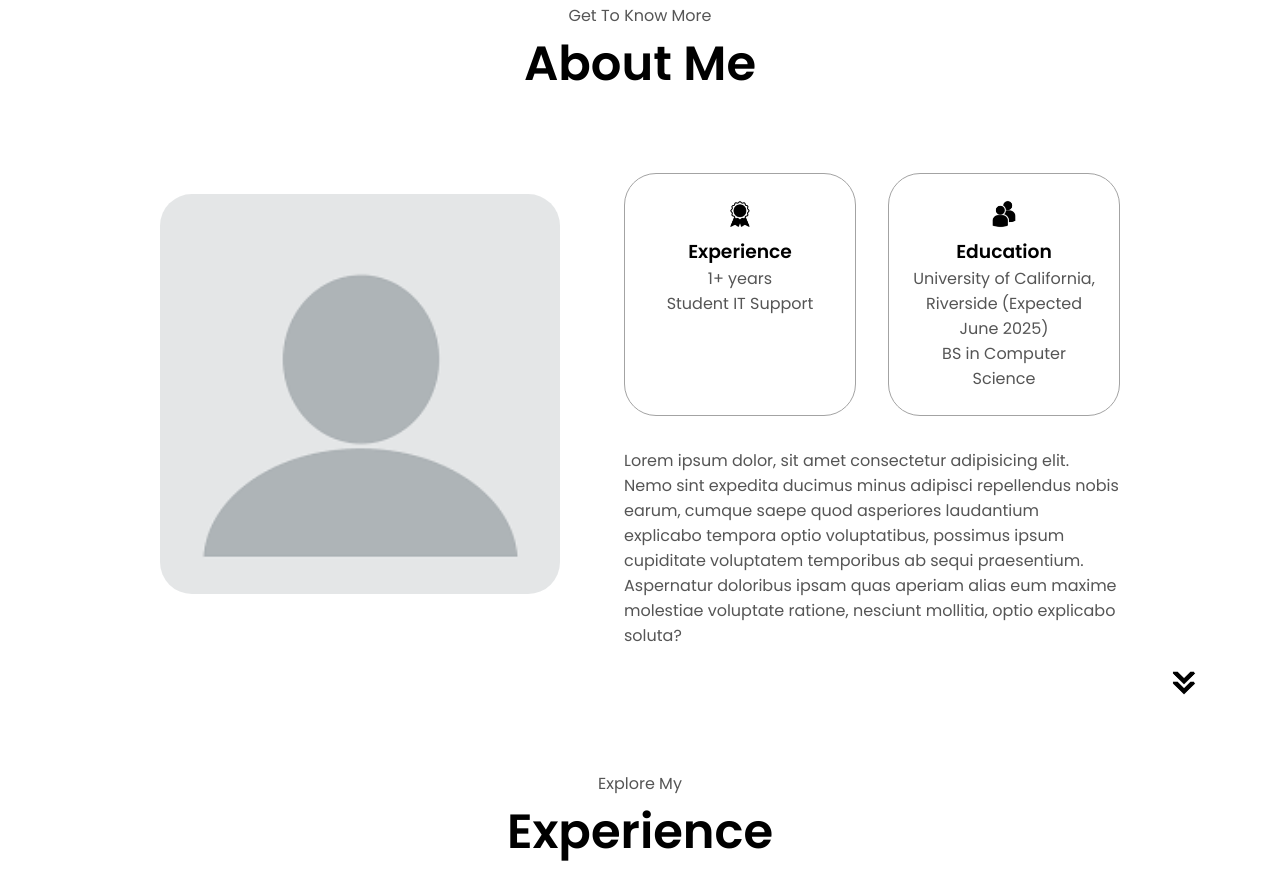
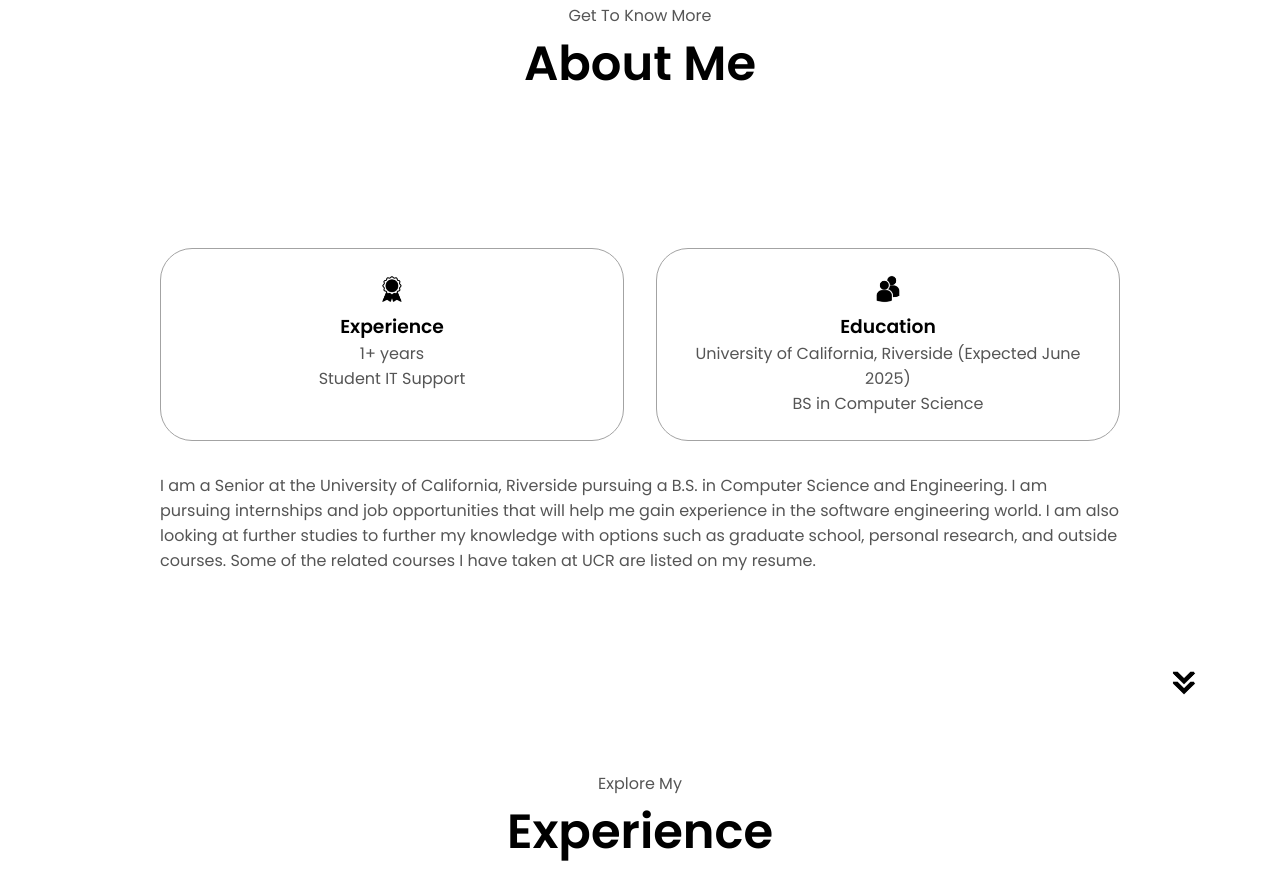
Before and after one commit to anj501/WebsiteProject, a plain HTML site: page index.html in a window 1280 px wide. Shown: the part 805-1678 px from the top of the page. Drawn offline with Linux system fonts and the light colour scheme.

Commit message:
Finished2

```diff
--- a/index.html
+++ b/index.html
@@ -37,9 +37,6 @@
     </div>
     </nav>
     <section id="profile">
-        <div class="section__pic-container">
-            <img src="./assets/download.png" alt="Justin An profile picture" />
-        </div>
         <div class="section__text">
             <p class="section__text__p1">Hi, I'm</p>
             <h1 class="title">Justin An</h1>
@@ -76,11 +73,6 @@
         <p class="section__text__p1"> Get To Know More</p>
         <h1 class="title">About Me</h1>
         <div class="section-container">
-            <div class="section__pic-container">
-                <img src="./assets/download.png"
-                alt="Profle picture" class="about-pic"
-                />
-            </div>
         <div class="about-details-container">
             <div class="about-containers">
                 <div class="details-container">
@@ -104,12 +96,12 @@
                 </div>
             </div>
             <div class="text-container">
-                <p>Lorem ipsum dolor, sit amet consectetur adipisicing elit. Nemo sint expedita
-                    ducimus minus adipisci repellendus nobis earum, cumque saepe quod asperiores
-                    laudantium explicabo tempora optio voluptatibus, possimus ipsum cupiditate
-                    voluptatem temporibus ab sequi praesentium. Aspernatur doloribus ipsam quas
-                    aperiam alias eum maxime molestiae voluptate ratione, nesciunt mollitia,
-                    optio explicabo soluta?
+                <p>I am a Senior at the University of California, Riverside pursuing a B.S. in
+                    Computer Science and Engineering. I am pursuing internships and job opportunities
+                    that will help me gain experience in the software engineering world. I am also
+                    looking at further studies to further my knowledge with options such as graduate school,
+                    personal research, and outside courses. Some of the related courses I have taken at UCR are
+                    listed on my resume.
                 </p>
             </div>
         </div>
```
